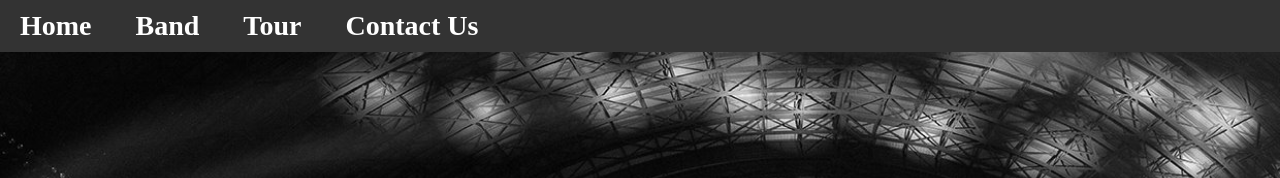
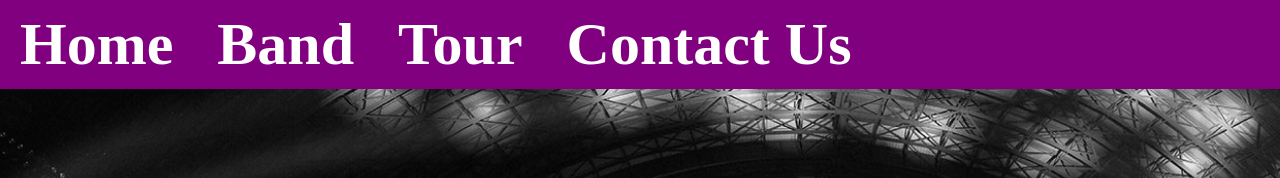
Before and after one commit to michellewagner/assignment6-Wagner-Michelle, a plain HTML site: page index.html in a window 1280 px wide. Shown: the top 178 px of the page. Drawn offline with nearby package versions, Linux system fonts and the light colour scheme.

Commit message:
Change background color, font size, added a link

```diff
--- a/index.html
+++ b/index.html
@@ -178,6 +178,8 @@
         <a href="https://www.facebook.com/foofighters/" target="_blank"><img src="images/facebook.png" alt="facebook" title="facebook" /></a>
 
         <a href="https://www.instagram.com/foofighters/?hl=en" target="_blank"><img src="images/ig.png" alt="instagram" title="instagram" /></a>
+
+				<a href="https://ufl.edu" target="_blank">University of Florida</a>
       </div>
     </footer>
 	</body>
--- a/style/style.css
+++ b/style/style.css
@@ -27,7 +27,7 @@ p {
 *=========================================*/
 
 header {
-  background: #333;
+  background: purple;
   position: fixed;
   left: 0;
   right: 0;
@@ -42,7 +42,7 @@ header nav a {
   color: white;
   text-decoration: none;
   font-weight: bold;
-  font-size: 28px;
+  font-size: 60px;
   margin: 0 20px;
 }
 
```
